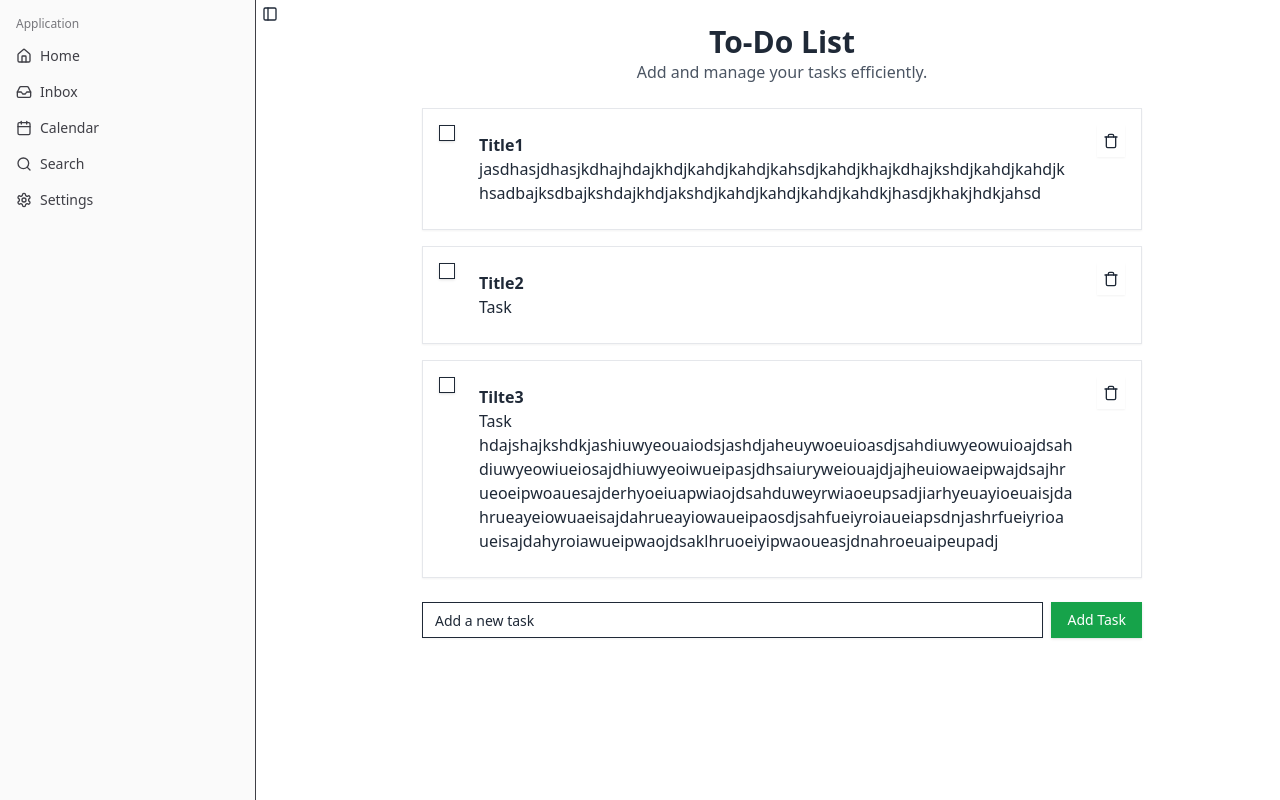
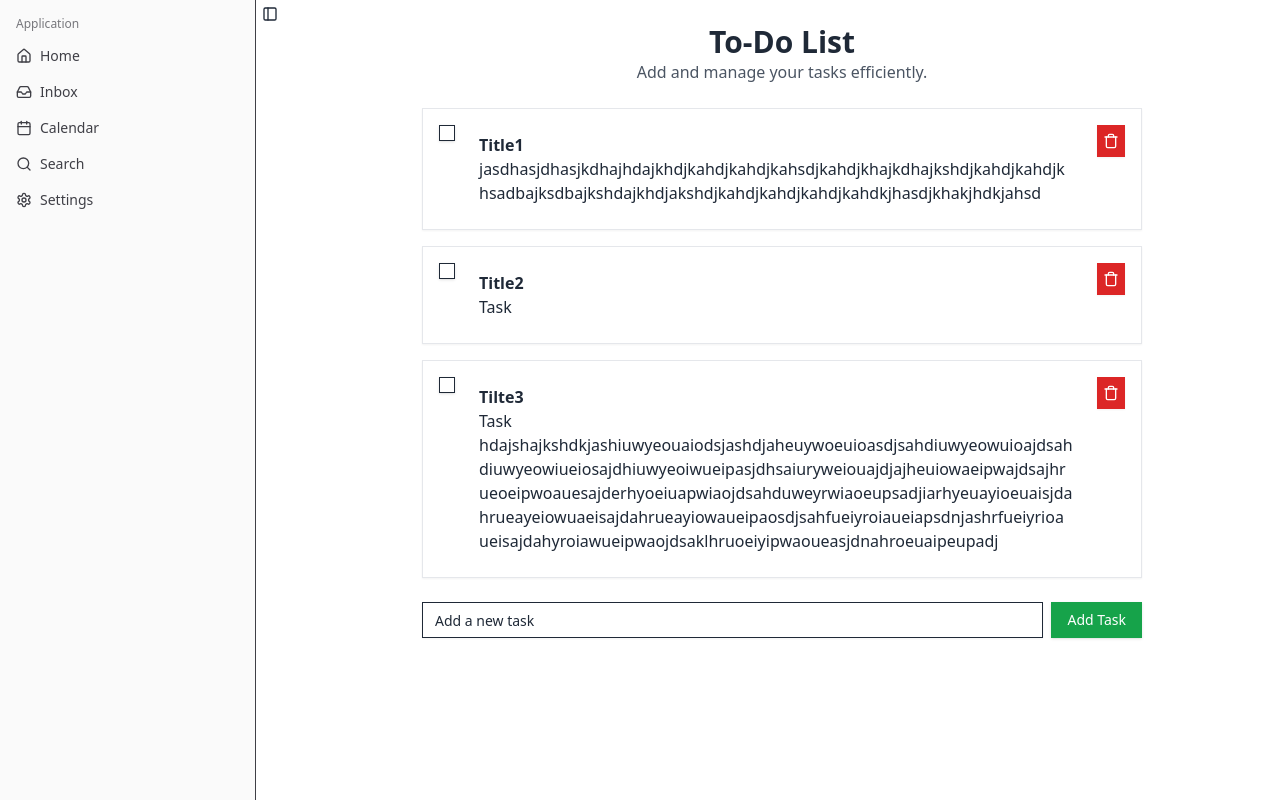
Before and after one commit to OMI786I/project_react_redux, a React (Vite) app: page / in a window 1280 px wide. Built offline with nearby package versions, Linux system fonts and the light colour scheme.

Commit message:
getting started with react redux

```diff
--- a/package.json
+++ b/package.json
@@ -15,11 +15,13 @@
     "@radix-ui/react-separator": "^1.1.0",
     "@radix-ui/react-slot": "^1.1.0",
     "@radix-ui/react-tooltip": "^1.1.4",
+    "@reduxjs/toolkit": "^2.4.0",
     "class-variance-authority": "^0.7.1",
     "clsx": "^2.1.1",
     "lucide-react": "^0.465.0",
     "react": "^18.3.1",
     "react-dom": "^18.3.1",
+    "react-redux": "^9.1.2",
     "react-router-dom": "^7.0.2",
     "tailwind-merge": "^2.5.5",
     "tailwindcss-animate": "^1.0.7"
--- a/src/components/Home.jsx
+++ b/src/components/Home.jsx
@@ -46,7 +46,11 @@ const Home = () => {
               </div>
             </div>
 
-            <Button className="h-8 w-8 p-0" size="icon" variant="destructive">
+            <Button
+              className="h-8 w-8 p-0 bg-red-600 hover:bg-red-700 rounded-lg text-white"
+              size="icon"
+              variant="destructive"
+            >
               <Trash className="h-4 w-4" />
               <span className="sr-only">Delete task</span>
             </Button>
--- a/src/main.jsx
+++ b/src/main.jsx
@@ -5,6 +5,8 @@ import "./index.css";
 import { createBrowserRouter, RouterProvider } from "react-router-dom";
 import Root from "./Route.jsx";
 import Home from "./components/Home.jsx";
+import { Provider } from "react-redux";
+import { store } from "./store";
 const router = createBrowserRouter([
   {
     path: "/",
@@ -19,6 +21,8 @@ const router = createBrowserRouter([
 ]);
 createRoot(document.getElementById("root")).render(
   <StrictMode>
-    <RouterProvider router={router} />
+    <Provider store={store}>
+      <RouterProvider router={router} />
+    </Provider>
   </StrictMode>
 );
--- /dev/null
+++ b/src/store.js
@@ -0,0 +1,5 @@
+import { configureStore } from "@reduxjs/toolkit";
+
+export const store = configureStore({
+  reducer: {},
+});
```
Also changed, not shown: 1 other file (tests, documents, lock files or other folders).
